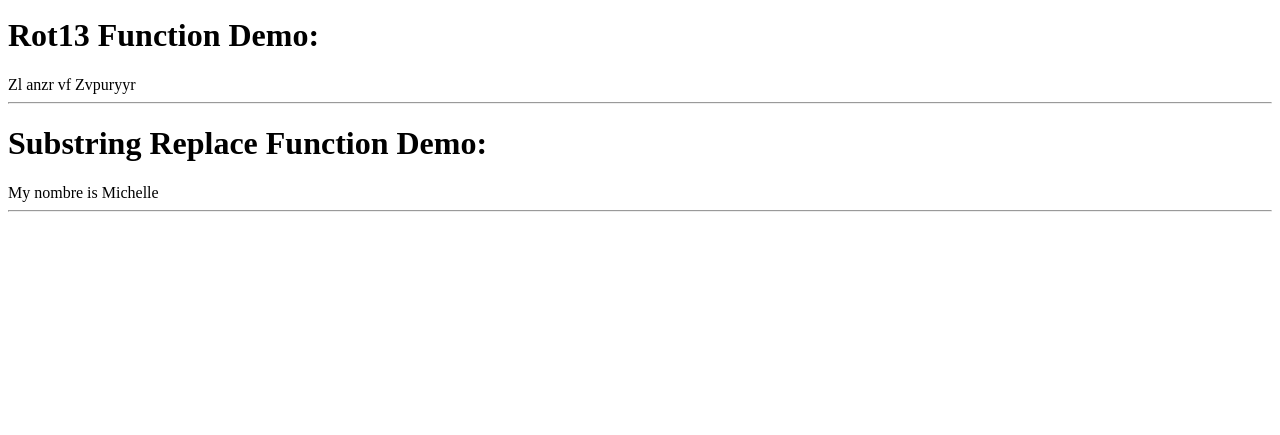
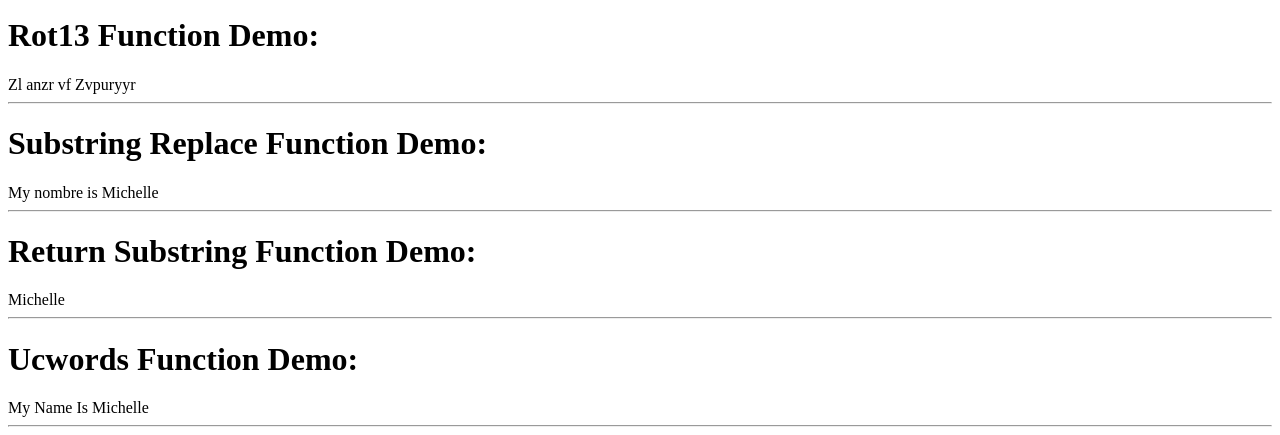
Before and after one commit to michelleregna/string-array-functions, a PHP site: page / in a window 1280 px wide. Shown: the part 638-1073 px from the top of the page. Before the commit the page ends 850 px from the top, so only its background shows below. Run offline with PHP 8.4, Linux system fonts and the light colour scheme.

Commit message:
added ucwords function

```diff
--- a/index.php
+++ b/index.php
@@ -9,6 +9,8 @@ $obj -> countThis($str);
 $obj -> lowercaseThis($str);
 $obj -> rot13This($str);
 $obj -> replaceThis($str);
+$obj -> returnThis($str);
+$obj -> titlecaseThis($str);
 
 class main {
 	public function __construct() {
@@ -70,6 +72,18 @@ class main {
 		echo '<hr>';
 	}
 
+	public function returnThis($str) {
+		echo '<h1>Return Substring Function Demo:</h1>';
+		echo substr($str, 11);
+		echo '<hr>';
+	}
+
+	public function titlecaseThis($str) {
+		echo '<h1>Ucwords Function Demo:</h1>';
+		echo ucwords($str);
+		echo '<hr>';
+	}
+
 	public function __destruct() {
 
 	}
```
